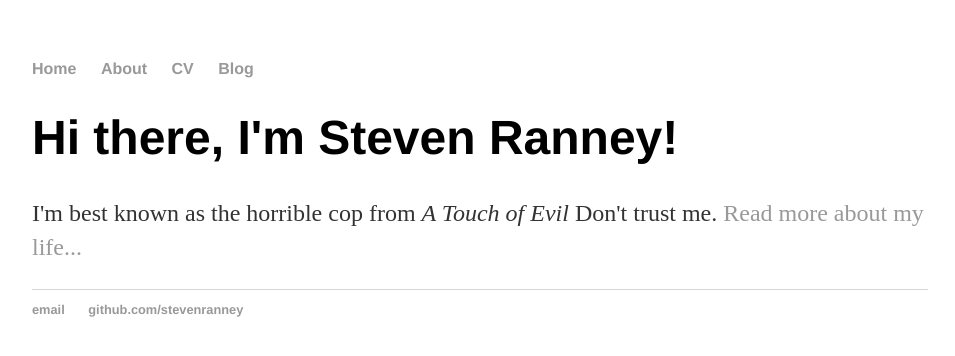
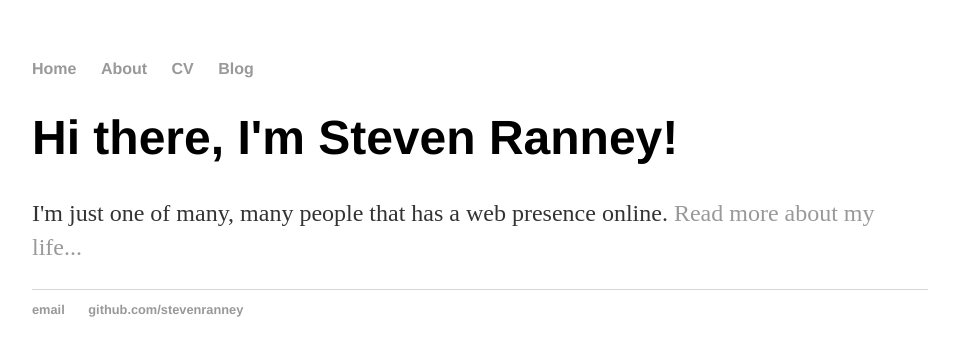
Before and after one commit to stevenranney/stevenranney.github.io, a Jekyll site: the page built from index.html, in a window 1280 px wide. Shown: the top 356 px of the page, without its empty margins (160-1115 px from the left). Built offline with Jekyll 4.4.1, drawn with Linux system fonts in a browser that asks for light colours.

Commit message:
Update index.html

```diff
--- a/index.html
+++ b/index.html
@@ -4,5 +4,5 @@ title: Steven H. Ranney
 ---
 <div class="blurb">
 	<h1>Hi there, I'm Steven Ranney!</h1>
-	<p>I'm best known as the horrible cop from <em>A Touch of Evil</em> Don't trust me. <a href="/about">Read more about my life...</a></p>
+	<p>I'm just one of many, many people that has a web presence online. <a href="/about">Read more about my life...</a></p>
 </div><!-- /.blurb -->
```
